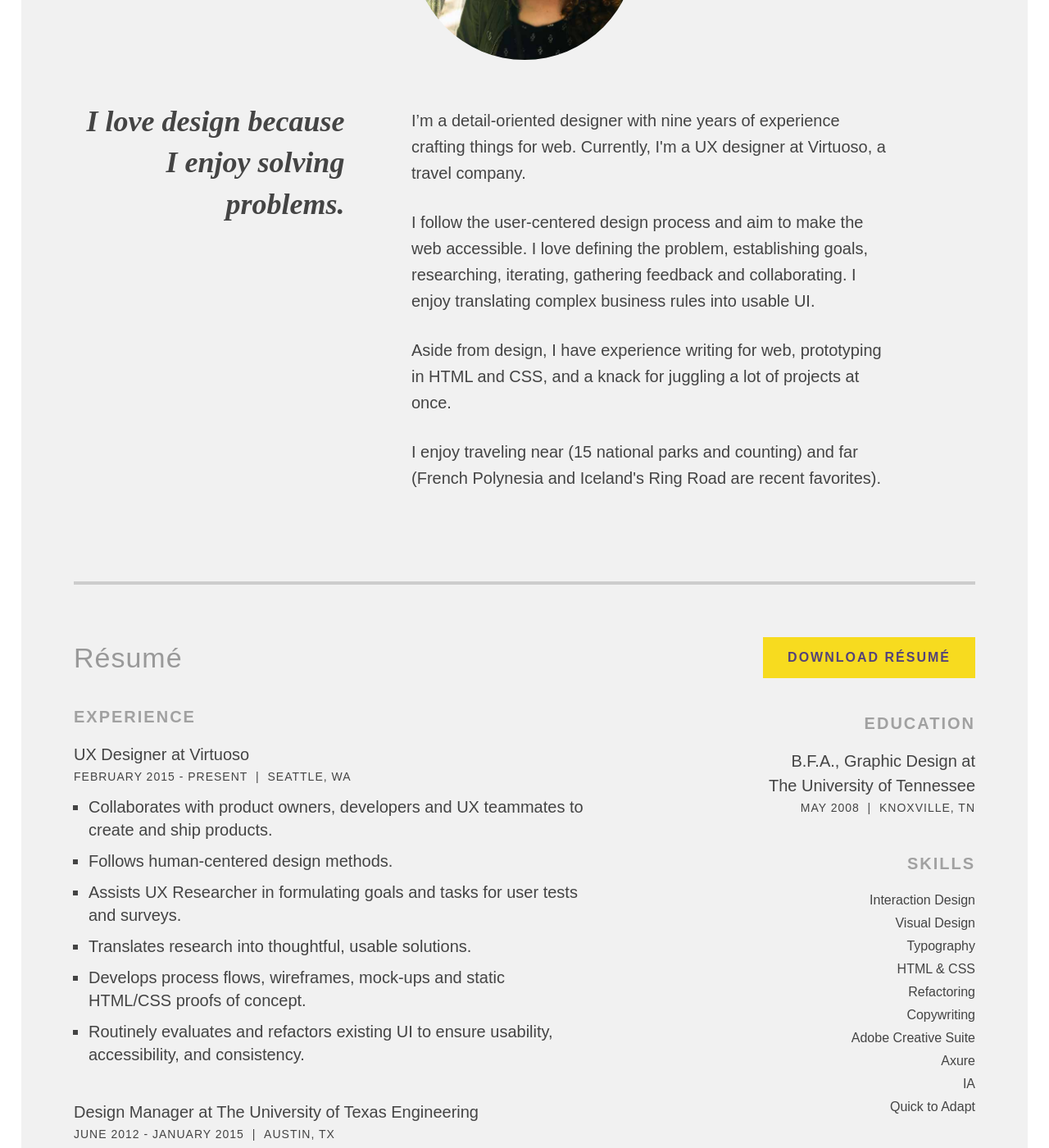
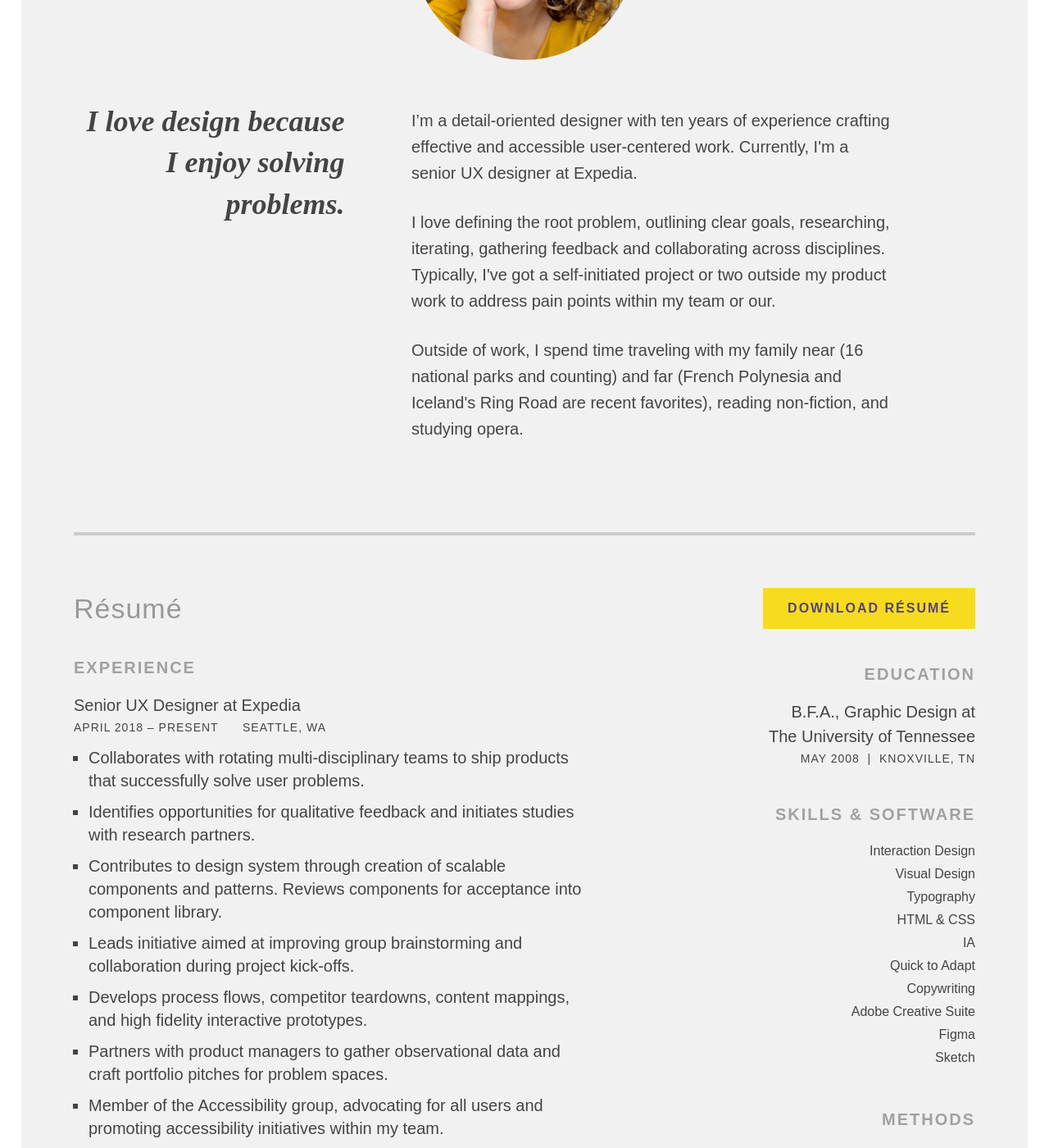
Before and after one commit to amelianaire/amelianaire_2014, a Jekyll site: the page built from about/index.html, in a window 1280 px wide and 1400 px high, scrolled down 359 px. Shown: the whole window at 82% size. Built offline with Jekyll 4.4.1, drawn with Linux system fonts in a browser that asks for light colours; nearby versions of some CDN libraries; some of the changed text lies outside the part shown.

Commit message:
About page updates

```diff
--- a/about/index.html
+++ b/about/index.html
@@ -21,13 +21,11 @@ title: Amelia Johnson - About
                 </div>
 
                 <div class="col span_4 left summary-right">
-                    <p>I’m a detail-oriented designer with nine years of experience crafting things for web. Currently, I'm a UX designer at Virtuoso, a travel company.</p>
+                    <p>I’m a detail-oriented designer with ten years of experience crafting effective and accessible user-centered work. Currently, I'm a senior UX designer at Expedia.</p>
 
-                    <p>I follow the user-centered design process and aim to make the web accessible. I love defining the problem, establishing goals, researching, iterating, gathering feedback and collaborating. I enjoy translating complex business rules into usable UI.</p>
+                    <p>I love defining the root problem, outlining clear goals, researching, iterating, gathering feedback and collaborating across disciplines. Typically, I've got a self-initiated project or two outside my product work to address pain points within my team or our.</p>
 
-                    <p>Aside from design, I have experience writing for web, prototyping in HTML and CSS, and a knack for juggling a lot of projects at once.</p>
-
-                    <p>I enjoy traveling near (15 national parks and counting) and far (French Polynesia and Iceland's Ring Road are recent favorites).
+                    <p>Outside of work, I spend time traveling with my family near (16 national parks and counting) and far (French Polynesia and Iceland's Ring Road are recent favorites), reading non-fiction, and studying opera.
                 </div>
         </div>
 
@@ -38,21 +36,33 @@ title: Amelia Johnson - About
                     <div class="col span_4 left experience">
                         <h1 class="resume">R&eacute;sum&eacute;</h1>
                             <h2 class="gray-text">Experience</h2>
+                            <h4 class="resume">Senior UX Designer at Expedia</h4>
+                            <h5 class="resumedate">April 2018 &ndash; Present&nbsp;&nbsp;&nbsp;&nbsp;&nbsp;&nbsp;Seattle, WA</h5>
+                            <ul class="bullets">
+                            <li>Collaborates with rotating multi-disciplinary teams to ship products that successfully solve user problems.</li>
+                            <li>Identifies opportunities for qualitative feedback and initiates studies with research partners.</li>
+                            <li>Contributes to design system through creation of scalable components and patterns. Reviews components for acceptance into component library.</li>
+                            <li>Leads initiative aimed at improving group brainstorming and collaboration during project kick-offs.</li>
+                            <li>Develops process flows, competitor teardowns, content mappings, and high fidelity interactive prototypes.</li>
+                            <li>Partners with product managers to gather observational data and craft portfolio pitches for problem spaces.</li>
+                            <li>Member of the Accessibility group, advocating for all users and promoting accessibility initiatives within my team.</li>
+                        </ul>
+
                             <h4 class="resume">UX Designer at Virtuoso</h4>
-                            <h5 class="resumedate">February 2015 - Present&nbsp;&nbsp;|&nbsp;&nbsp;Seattle, WA</h5>
+                            <h5 class="resumedate">February 2015 &ndash; March 2018&nbsp;&nbsp;&nbsp;&nbsp;&nbsp;&nbsp;Seattle, WA</h5>
                             <ul class="bullets">
-                            <li>Collaborates with product owners, developers and UX teammates to create and ship products.</li>
-                            <li>Follows human-centered design methods.</li>
-                            <li>Assists UX Researcher in formulating goals and tasks for user tests and surveys.</li>
-                            <li>Translates research into thoughtful, usable solutions.</li>
-                            <li>Develops process flows, wireframes, mock-ups and static HTML/CSS proofs of concept.</li>
-                            <li>Routinely evaluates and refactors existing UI to ensure usability, accessibility, and consistency.</li>
+                            <li>Collaborated with product owners, developers and UX teammates to create and ship products.</li>
+                            <li>Followed human-centered design methods.</li>
+                            <li>Assisted UX Researcher in formulating goals and tasks for user tests and surveys.</li>
+                            <li>Translated research into thoughtful, usable solutions.</li>
+                            <li>Developed process flows, wireframes, mock-ups and static HTML/CSS proofs of concept.</li>
+                            <li>Routinely evaluated and refactored existing UI to ensure usability, accessibility, and consistency.</li>
                         </ul>
 
                             <h4 class="resume">Design Manager at The University of Texas Engineering</h4>
-                            <h5 class="resumedate">June 2012 - January 2015&nbsp;&nbsp;|&nbsp;&nbsp;Austin, TX</h5>
+                            <h5 class="resumedate">June 2012 &ndash; January 2015&nbsp;&nbsp;&nbsp;&nbsp;&nbsp;&nbsp;Austin, TX</h5>
                             <ul class="bullets">
-                                <li>Simplified IA of school’s website. Performed heuristic evalutation. Refactored homepage using minor CSS tweaks to create a more modern, flexible layout.</li>
+                                <li>Simplified IA of school’s website. Performed heuristic evaluation. Refactored homepage using minor CSS tweaks to create a more modern, flexible layout.</li>
                                 <li>Created high-fidelity prototypes for microsites and departmental websites.
                                 </li>
                                 <li>Provided creative direction across digital, print and multimedia projects.</li>
@@ -60,7 +70,7 @@ title: Amelia Johnson - About
                             </ul>
 
                             <h4 class="resume">Marketing Graphic Designer at BancVue</h4>
-                            <h5 class="resumedate">July 2011 - May 2012&nbsp;&nbsp;|&nbsp;&nbsp;Austin, TX</h5>
+                            <h5 class="resumedate">July 2011 &ndash; May 2012&nbsp;&nbsp;&nbsp;&nbsp;&nbsp;&nbsp;Austin, TX</h5>
                             <ul class="bullets">
                                 <li>Provided sketches and high-fidelity mock-ups for Kasasa.com.</li>
                                 <li>Helped develop annual marketing campaign, executing approved style in web and print.
@@ -70,7 +80,7 @@ title: Amelia Johnson - About
                             </ul>
 
                          <h4 class="resume">Graphic Designer at Knox County Public Library System</h4>
-                            <h5 class="resumedate">June 2008 - June 2011&nbsp;&nbsp;|&nbsp;&nbsp;Knoxville, TN</h5>
+                            <h5 class="resumedate">June 2008 &ndash; June 2011&nbsp;&nbsp;&nbsp;&nbsp;&nbsp;&nbsp;Knoxville, TN</h5>
                             <ul class="bullets">
                                 <li>Designed all web and print projects from concept to production.</li>
                                 <li>Performed competitive analysis of leading library websites prior to website redesign. Collaborated with IT director to design information architecture.
@@ -92,18 +102,18 @@ title: Amelia Johnson - About
                         <h5 class="resumedate">May 2008&nbsp;&nbsp;|&nbsp;&nbsp;Knoxville, TN</h5>
                         <br>
 
-                        <h2 class="gray-text">Skills</h2>
+                        <h2 class="gray-text">Skills & Software</h2>
                         <ul>
                             <li>Interaction Design</li>
                             <li>Visual Design</li>
                             <li>Typography</li>
                             <li>HTML & CSS</li>
-                            <li>Refactoring</li>
+                            <li>IA</li>
+                            <li>Quick to Adapt</li>
                             <li>Copywriting</li>
                             <li>Adobe Creative Suite</li>
-                            <li>Axure</li>
-                            <li>IA</li>
-                            <li>Quick to Adapt</li>
+                            <li>Figma</li>
+                            <li>Sketch</li>
                         </ul>
                         <br>
 
--- a/index.html
+++ b/index.html
@@ -12,7 +12,7 @@ title: Amelia Johnson
             <!-- <div class="col span_1"></div> -->
             <div class="col span_6 center">
                 <h3>Hello!</h3>
-                <h1 class="tagline home-tagline">I’m a UX and visual designer working in Seattle, WA.</h1>
+                <h1 class="tagline home-tagline">I’m a UX & visual designer working in Seattle, WA.</h1>
             </div>
             <!-- <div class="col span_1"></div> -->
 
```
Also changed, not shown: about/me-square.jpg.
